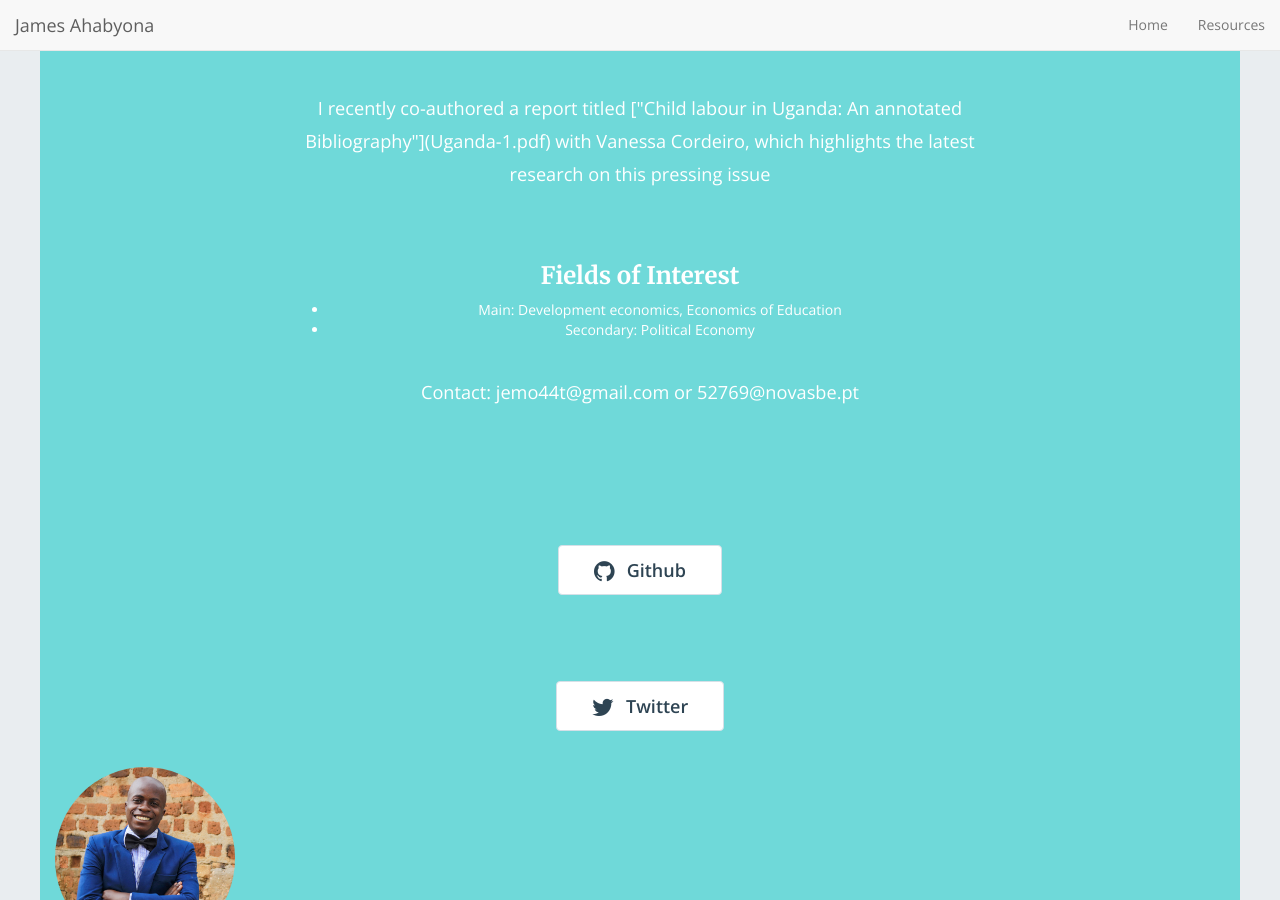
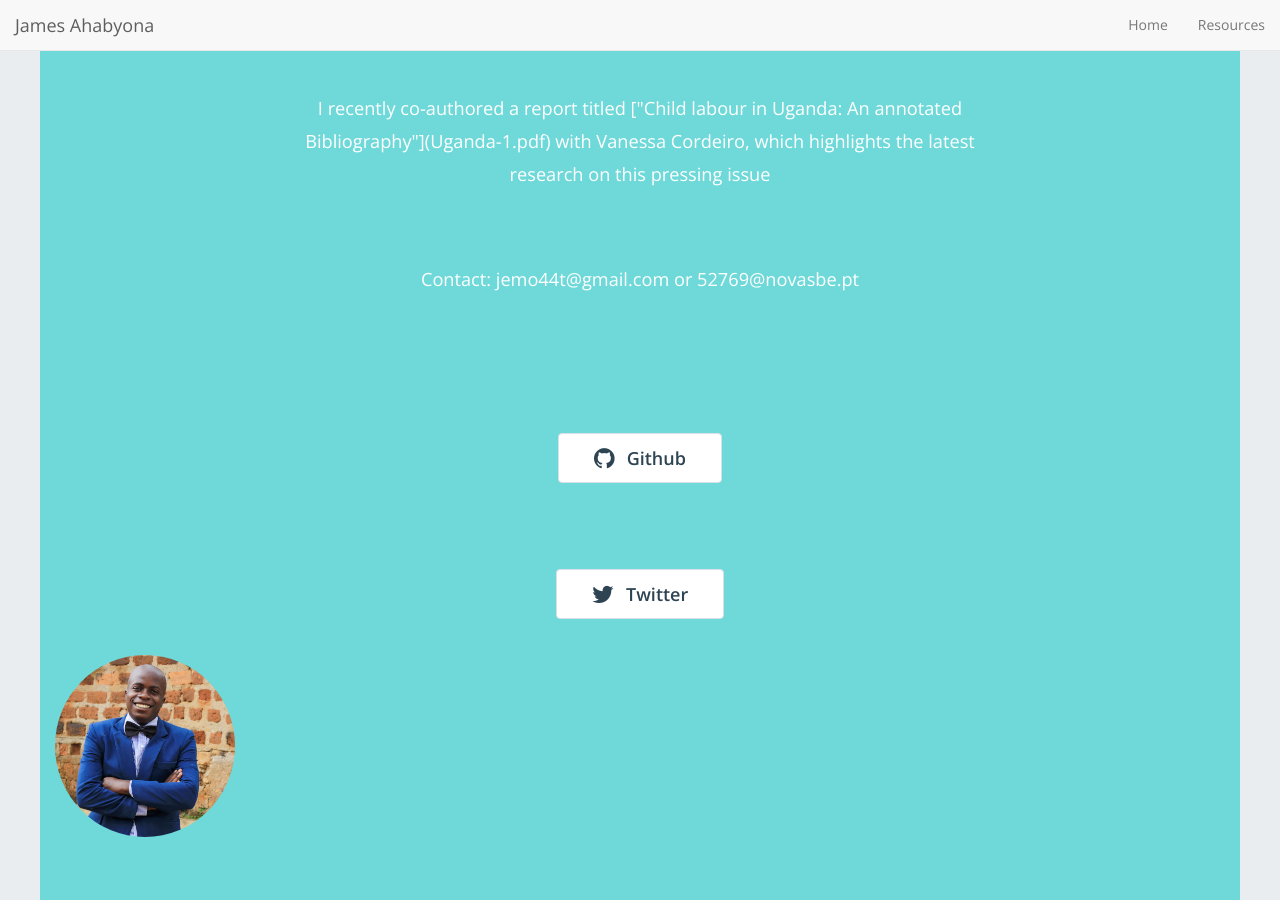
Before and after one commit to mariaelenaguer/mariaelenaguer.github.io, a Jekyll site: the page built from index.html, in a window 1280 px wide and 900 px high, scrolled down 361 px. Built offline with Jekyll 4.4.1, drawn with Linux system fonts in a browser that asks for light colours; nearby versions of some CDN libraries; the list of posts is cut into pages by our own code.

Commit message:
Update home-hero.html

```diff
--- a/_includes/home-hero.html
+++ b/_includes/home-hero.html
@@ -66,11 +66,6 @@
             I recently co-authored a report titled ["Child labour in Uganda: An annotated Bibliography"](Uganda-1.pdf) with Vanessa Cordeiro, which highlights the latest research on this pressing issue
           </p>
 
-          <h3>Fields of Interest</h3>
-          <ul>
-            <li>Main: Development economics, Economics of Education</li>
-            <li>Secondary: Political Economy</li>
-          </ul>
 
           <p> Contact: jemo44t@gmail.com or 52769@novasbe.pt</p>
         </div>
```
